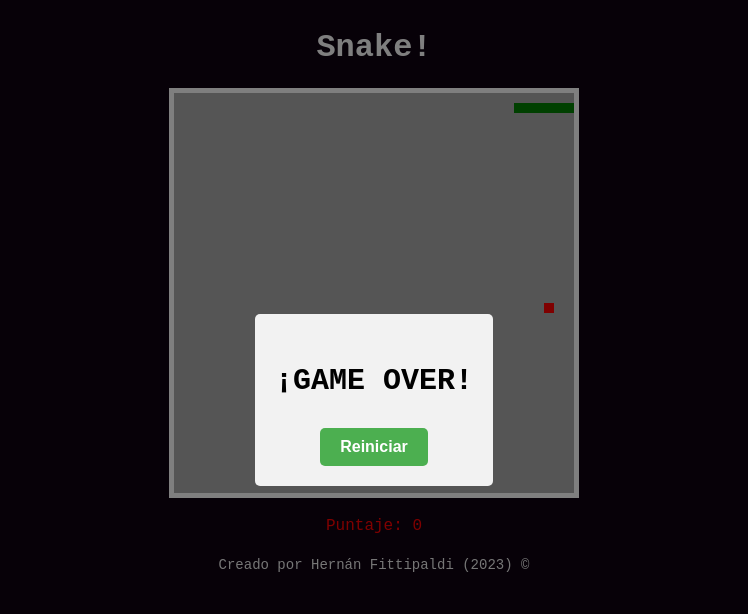
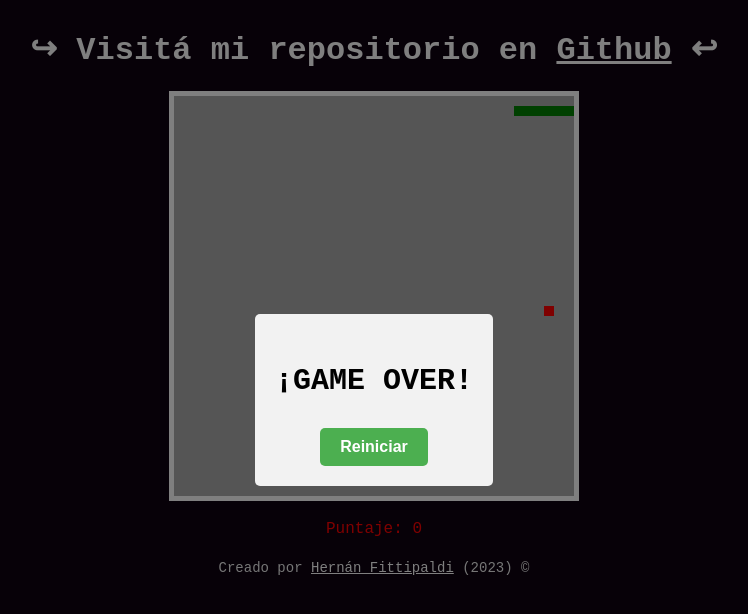
Before and after one commit to Fittipaldih/SnakeGame-Javascript, a plain HTML site: page index.html in a window 1280 px wide. Shown: the whole page, without its empty margins (266-1014 px from the left). Drawn offline with Linux system fonts and the light colour scheme.

Commit message:
Se agrego enlaces a repo y portafolio

```diff
--- a/css/style.css
+++ b/css/style.css
@@ -1,6 +1,6 @@
 body {
     background-color: rgb(14, 3, 17);
-    font-family: 'Courier New', Courier, monospace;
+    font-family: 'Share Tech Mono', monospace;
   }
 #score, #createdby{
     margin: 0;
@@ -9,6 +9,9 @@ body {
 #createdby{
     color: #eee;
     font-size: 14px;
+}
+a{
+    color: white;
 }
 #score{
     color: red;
--- a/index.html
+++ b/index.html
@@ -6,10 +6,12 @@
 </head>
 <body>
 	<div id="canvas-container">
-		<h1>Snake!</h1>
+		<h1>↪ Visitá mi repositorio en <a href="https://github.com/Fittipaldih">Github</a> ↩</h1>
 		<canvas id="canvas" width="400" height="400"></canvas>
 		<p id="score"></p>
-		<p id="createdby">Creado por Hernán Fittipaldi (2023) ©</p>
+		<p id="createdby">Creado por
+		<a href="https://fittipaldih.github.io/PortafolioFittipaldi">Hernán Fittipaldi</a>
+		(2023) ©</p>
 	</div>
 	<div id="overlay">
 		<div id="popup">
```
